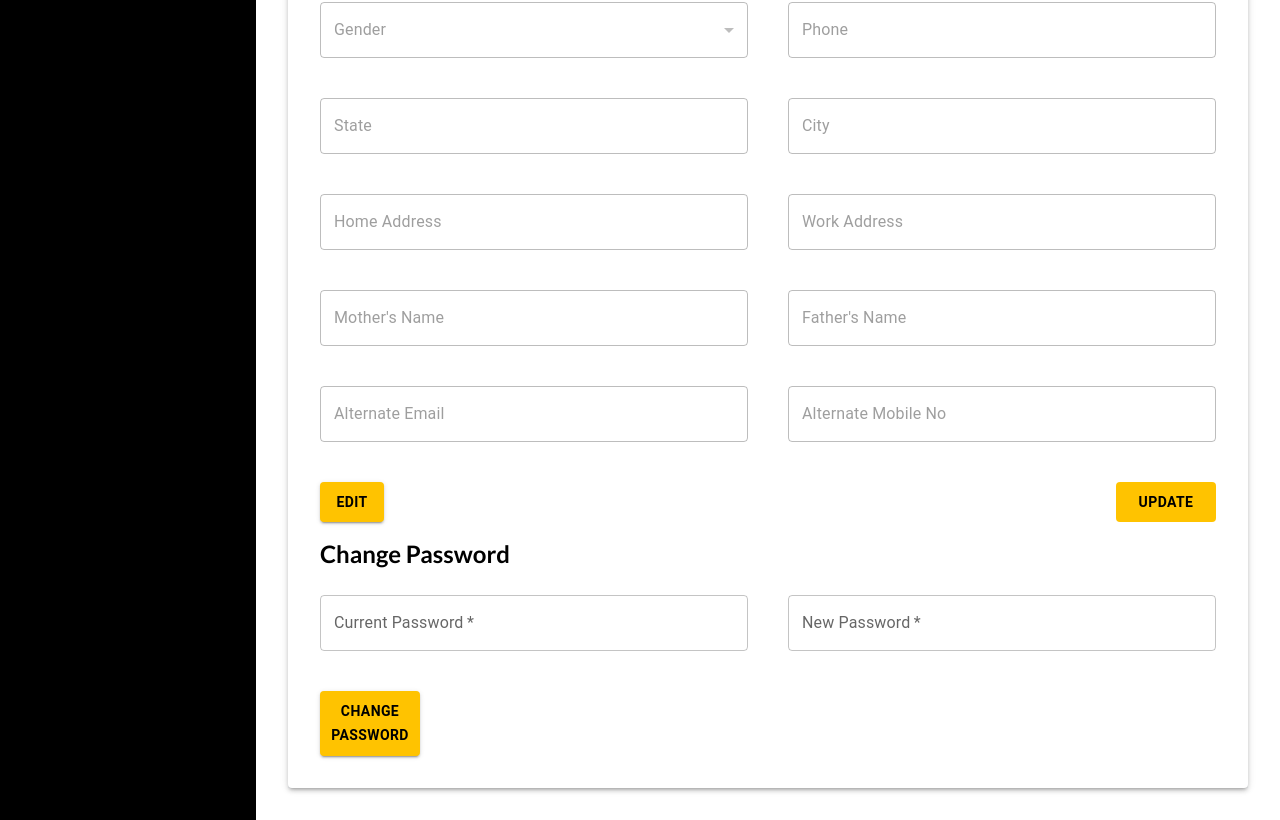
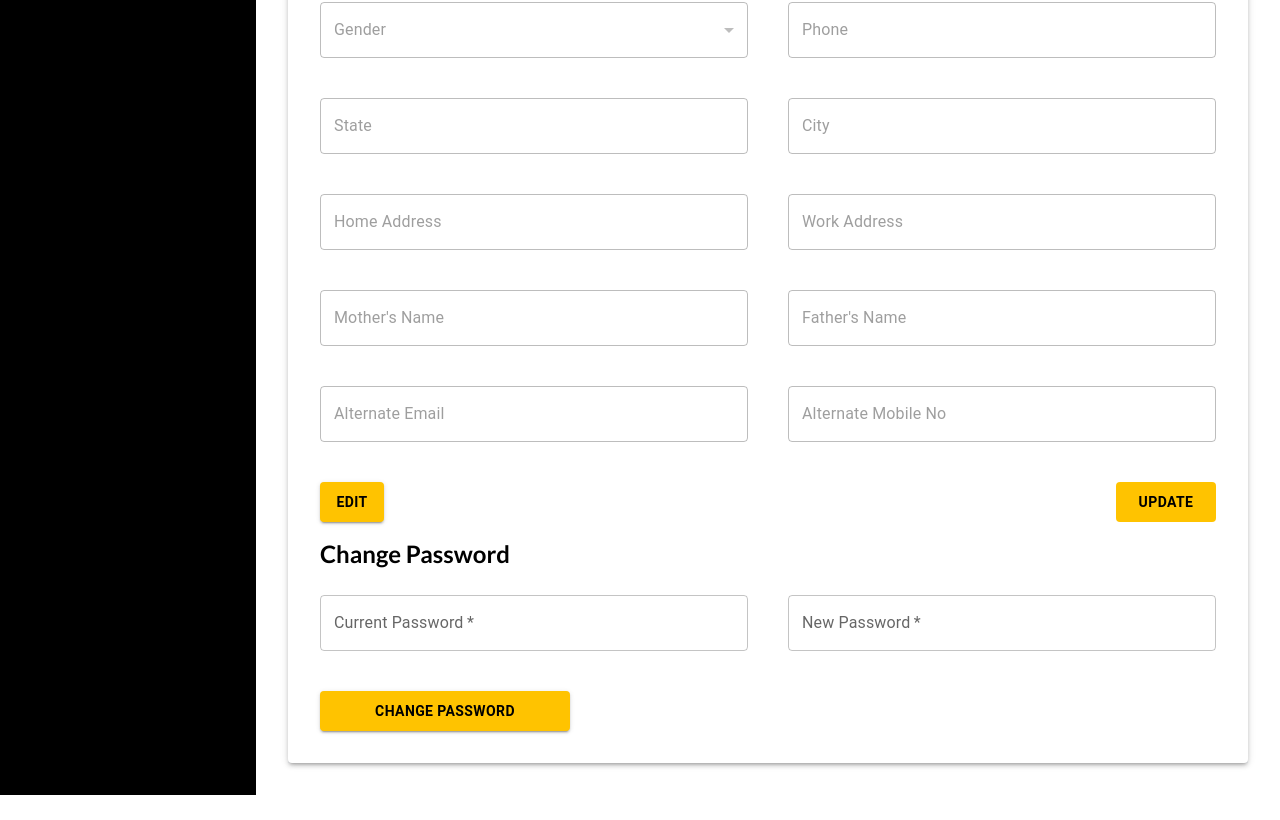
Before and after one commit to pratibhasingh47/Restro_Management_System, a React (Vite) app in the folder Frontend/: page /staffMyAccount/staffPersonal in a window 1280 px wide. Shown: the part 344-1164 px from the top of the page. After the commit the page ends 1139 px from the top, so only its background shows below. Built offline with nearby package versions, Linux system fonts and the light colour scheme.

Commit message:
staff_operation

```diff
--- a/Frontend/src/components/StaffPersonal.tsx
+++ b/Frontend/src/components/StaffPersonal.tsx
@@ -1009,7 +1009,7 @@ const StaffPersonal: React.FC = () => {
                                 variant="contained"
                                 color="primary"
                                 fullWidth
-                                style={{ padding: '0.5rem', fontSize: '0.875rem', maxWidth: '100px', backgroundColor: '#FFC300', color: '#000', fontWeight: 'bold' }}
+                                style={{ padding: '0.5rem', fontSize: '0.875rem', maxWidth: '250px', backgroundColor: '#FFC300', color: '#000', fontWeight: 'bold' }}
                             >
                                 Change Password
                             </Button>
```
